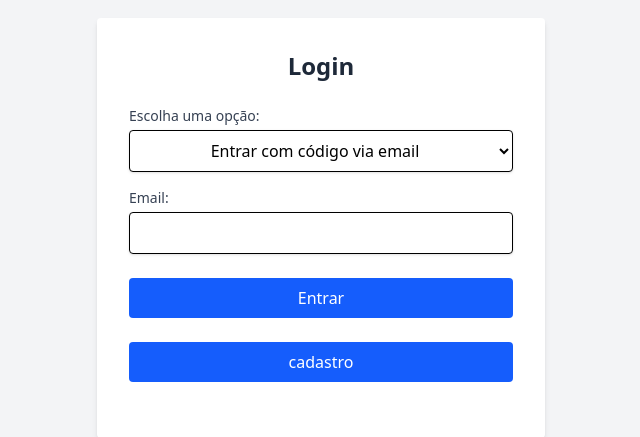
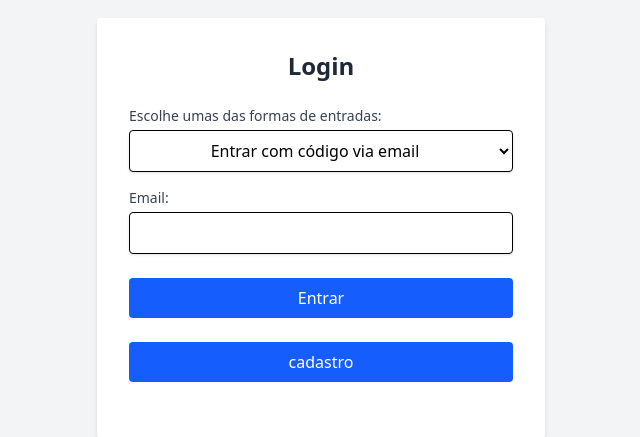
Before and after one commit to josepatobr/SLC, a Django app: page /login/ in a window 1280 px wide. Shown: the part 172-609 px from the top of the page, without its empty margins (319-959 px from the left). Run offline with Django 5.2, Linux system fonts and the light colour scheme; style sheets or scripts are compiled from the project's sources; some libraries are stand-ins or nearby versions.

Commit message:
html terminado

```diff
--- a/cadastro/templates/login.html
+++ b/cadastro/templates/login.html
@@ -7,16 +7,17 @@
 </head>
 
 <body class="bg-gray-100 flex items-center justify-center min-h-screen">
-
-
     <div class="bg-white p-8 rounded shadow-md w-full max-w-md">
         <h2 class="text-2xl font-bold mb-6 text-center text-gray-800">Login</h2>
-        <label for="opcao" class="block text-sm font-medium text-gray-700">Escolha uma opção:</label>
-            <select id="opcao" name="opcao" class=" mt-1 block w-full px-3 py-2 border rounded bg-white shadow-sm focus:outline-none focus:ring-2 focus:ring-blue-500 flex text-center items-center justify-center">
-            <option value="codigo-email">Entrar com código via email</option>
-            <option value="codigo-sms">Entrar com código via sms (isso só serve se você adicionou o telefone no cadastro)</option>
-            <option value="senha-email">Entrar com a senha e o email</option>
-        </select>
+
+        <label for="opcao" class="block text-sm font-medium text-gray-700">Escolhe umas das formas de entradas:</label>
+            <select id="opcao" name="opcao" class="mt-1 block w-full px-3 py-2 border rounded bg-white shadow-sm focus:outline-none focus:ring-2 focus:ring-blue-500 flex text-center items-center justify-center">
+                <div class="text-center flex items-center justify-center">
+                    <option  value="codigo-email">Entrar com código via email</option>
+                    <option  value="codigo-sms">Entrar com código via sms (isso só serve se você adicionou o telefone no cadastro)</option>
+                    <option  value="senha-email">Entrar com a senha e o email</option>
+                </div>
+            </select>
 
         <div id="email-code-section" class="mt-4 hidden">
             <label for="email" class="block text-sm font-medium text-gray-700">Email:</label>
```
